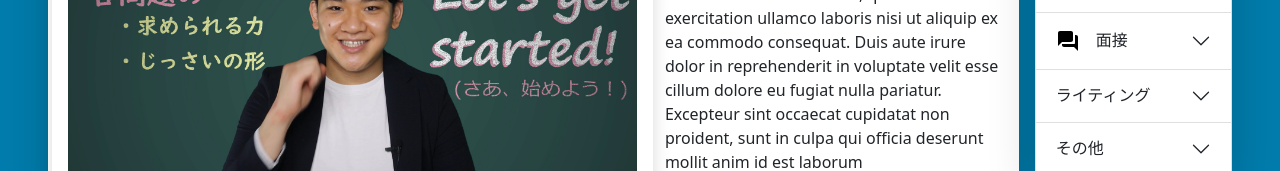
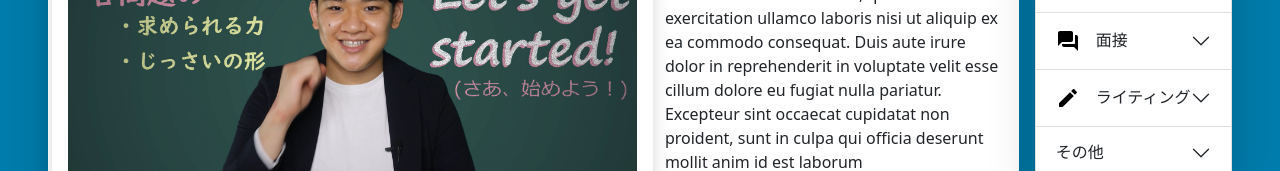
Before and after one commit to AchieveGoalDev/AEL, a website: page index/videos.html in a window 1280 px wide. Shown: the part 381-552 px from the top of the page. Drawn offline with nearby package versions, Linux system fonts and the light colour scheme.

```diff
--- a/index/videos.html
+++ b/index/videos.html
@@ -213,7 +213,7 @@
                     <div class="accordion-item">
                         <h2 class="accordion-header" id="headingThree">
                           <button class="accordion-button collapsed" type="button" data-bs-toggle="collapse" data-bs-target="#collapseFour" aria-expanded="false" aria-controls="collapseFour">
-                            ライティング
+                            <img class="image-fluid inline-block me-3"src="../svg/edit_black_24dp.svg">ライティング
                           </button>
                         </h2>
                         <div id="collapseFour" class="accordion-collapse collapse" aria-labelledby="headingThree" data-bs-parent="#accordionExample">
```
Also changed, not shown: svg/edit_black_24dp.svg (added).
